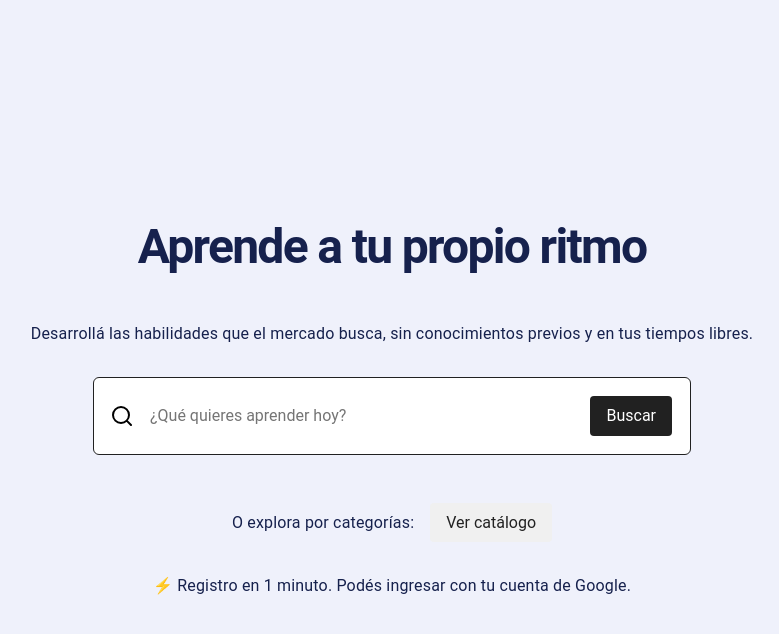
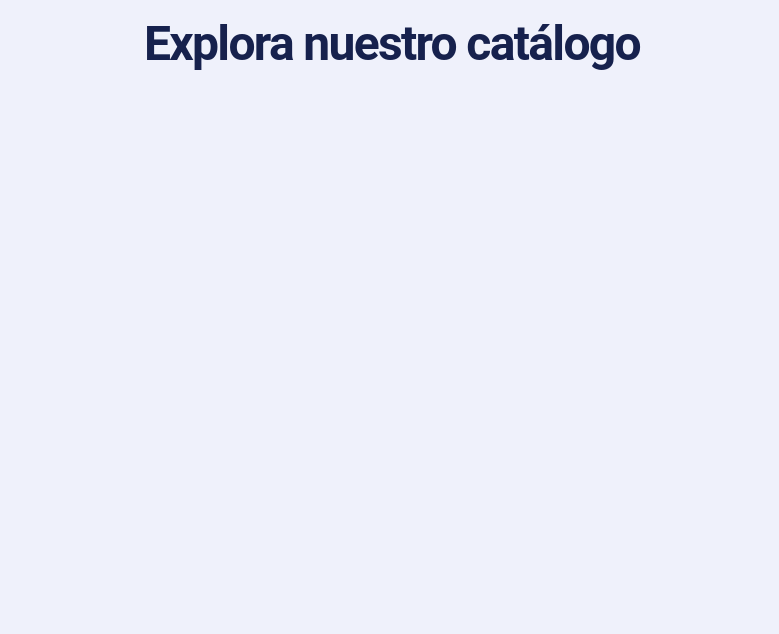
Before and after one commit to Talently-Lab/SkillUp-s2607, a React (Vite) app in the folder frontend/: page /catalog in a window 1280 px wide. Shown: the top 634 px of the page, without its empty margins (248-1027 px from the left). Built offline with nearby package versions, Linux system fonts and the light colour scheme.

Commit message:
feat: create the basic routes

```diff
--- a/frontend/src/App.tsx
+++ b/frontend/src/App.tsx
@@ -1,38 +1,18 @@
-import "./App.css";
-import SearchIcon from "./assets/icons/search.svg";
+import { Route, Routes } from "react-router";
+import { Home } from "./home/Home";
+import { Catalog } from "./catalog/Catalog";
+import { Admin } from "./admin/Admin";
+import { Student } from "./student/Student";
 
 function App() {
   return (
-    <>
-      <main className="hero">
-        <h1>Aprende a tu propio ritmo</h1>
-        <p>
-          Desarrollá las habilidades que el mercado busca, sin conocimientos
-          previos y en tus tiempos libres.
-        </p>
-        <div className="search-container">
-          <div className="search-input-container">
-            <img src={SearchIcon} alt="Search icon" />
-            <input
-              className="search-input"
-              type="text"
-              placeholder="¿Qué quieres aprender hoy?"
-            />
-          </div>
-          <button className="search-btn">Buscar</button>
-        </div>
-        <div className="explore-categories">
-          <span>O explora por categorías:</span>
-          <button className="catalog-btn">Ver catálogo</button>
-        </div>
-
-        <div>
-          <span>
-            ⚡️ Registro en 1 minuto. Podés ingresar con tu cuenta de Google.
-          </span>
-        </div>
-      </main>
-    </>
+    <Routes>
+      <Route path="/" element=<Home /> />
+      <Route path="/catalog" element=<Catalog /> />
+      {/* This route must be protected and only accessible to users with admin privileges */}
+      <Route path="/admin" element=<Admin /> />
+      <Route path="/student" element=<Student /> />
+    </Routes>
   );
 }
 
--- /dev/null
+++ b/frontend/src/admin/Admin.tsx
@@ -0,0 +1,7 @@
+export function Admin() {
+  return (
+    <div>
+      <h1>Hola, Admin - Panel de Control</h1>
+    </div>
+  );
+}
--- /dev/null
+++ b/frontend/src/catalog/Catalog.tsx
@@ -0,0 +1,7 @@
+export function Catalog() {
+  return (
+    <div>
+      <h1>Explora nuestro catálogo</h1>
+    </div>
+  );
+}
--- /dev/null
+++ b/frontend/src/home/Home.tsx
@@ -0,0 +1,40 @@
+import { NavLink } from "react-router";
+import SearchIcon from "../assets/icons/search.svg";
+import "./Home.css";
+
+export function Home() {
+  return (
+    <>
+      <main className="hero">
+        <h1>Aprende a tu propio ritmo</h1>
+        <p>
+          Desarrollá las habilidades que el mercado busca, sin conocimientos
+          previos y en tus tiempos libres.
+        </p>
+        <div className="search-container">
+          <div className="search-input-container">
+            <img src={SearchIcon} alt="Search icon" />
+            <input
+              className="search-input"
+              type="text"
+              placeholder="¿Qué quieres aprender hoy?"
+            />
+          </div>
+          <button className="search-btn">Buscar</button>
+        </div>
+        <div className="explore-categories">
+          <span>O explora por categorías:</span>
+          <NavLink to="/catalog" className="catalog-btn">
+            Ver catálogo
+          </NavLink>
+        </div>
+
+        <div>
+          <span>
+            ⚡️ Registro en 1 minuto. Podés ingresar con tu cuenta de Google.
+          </span>
+        </div>
+      </main>
+    </>
+  );
+}
--- a/frontend/src/main.tsx
+++ b/frontend/src/main.tsx
@@ -1,5 +1,6 @@
 import { StrictMode } from "react";
 import { createRoot } from "react-dom/client";
+import { BrowserRouter as Router } from "react-router";
 import App from "./App.tsx";
 
 import "@fontsource-variable/sora";
@@ -8,6 +9,8 @@ import "./index.css";
 
 createRoot(document.getElementById("root")!).render(
   <StrictMode>
-    <App />
+    <Router>
+      <App />
+    </Router>
   </StrictMode>,
 );
--- /dev/null
+++ b/frontend/src/student/Student.tsx
@@ -0,0 +1,7 @@
+export function Student() {
+  return (
+    <div>
+      <h1>Hola, Estudiante</h1>
+    </div>
+  );
+}
```
Also changed, not shown: frontend/src/home/Home.css (renamed from frontend/src/App.css).
